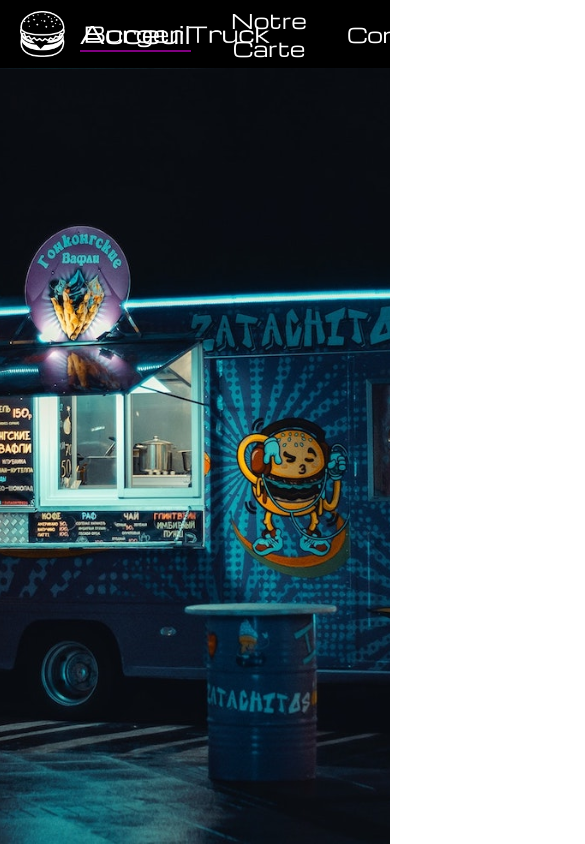
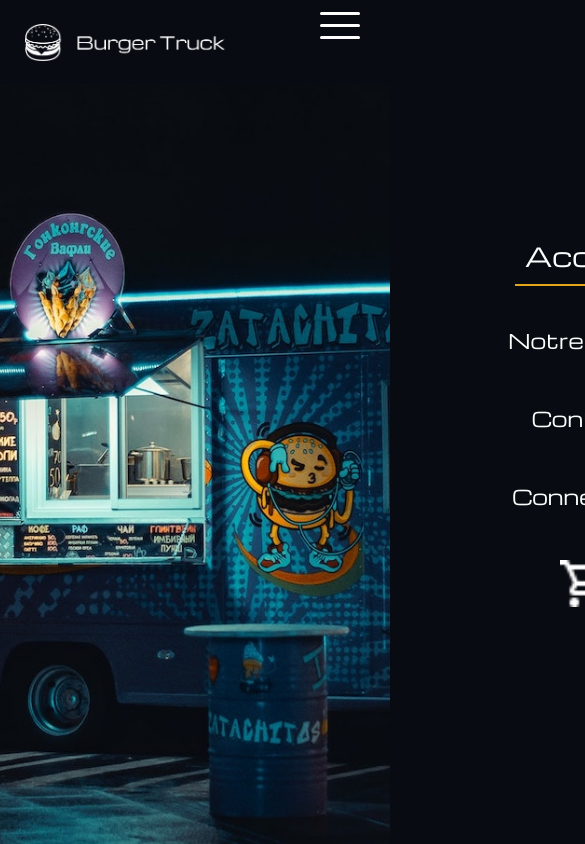
Before and after one commit to J-Banno/burgerTruckProject, a React (Create React App) app in the folder client/: page / in a window 390 px wide. Shown: the top 844 px of the page, 585 px wide, since content can reach past the window. Built offline with nearby package versions, Linux system fonts and the light colour scheme.

Commit message:
menu burger

```diff
--- a/client/src/components/background/background.css
+++ b/client/src/components/background/background.css
@@ -1,6 +1,14 @@
 .background {
   background-image: url("../../assets/images/background.jpg");
-  height: 92vh;
-  background-size: cover;
+  height: 90vh;
   background-position: center;
+  background-repeat: no-repeat;
+  background-color: #080c12;
 }
+
+@media (max-width: 500px) {
+  .background {
+    background-size: auto 100vh;
+    background-position: center;
+  }
+}
--- a/client/src/components/navbar/navbar.css
+++ b/client/src/components/navbar/navbar.css
@@ -1,12 +1,12 @@
 .navbar {
-  height: 8vh;
+  height: 10vh;
   display: flex;
-  background-color: black;
+  background-color: #080c12;
 }
 
 /* when the page is active */
 .current {
-  border-bottom: solid 2px purple;
+  border-bottom: solid 2px #e4a619;
 }
 .current > li {
   font-size: 24px;
@@ -16,7 +16,7 @@
   display: flex;
   align-items: center;
   justify-content: flex-start;
-  margin-left: 20px;
+  margin-left: 25px;
 }
 .navbarLogo {
   width: 250px;
@@ -26,7 +26,6 @@
   align-items: center;
   justify-content: flex-end;
   width: 100%;
-  margin-right: 20px;
 }
 .navbarLinkContainer {
   text-decoration: none;
@@ -35,18 +34,119 @@
 
 .navbarLinkItem {
   list-style-type: none;
-  color: white;
+  color: #f9fdfb;
   text-align: center;
   margin-bottom: 5px 0px 5px 0px;
   font-size: 20px;
   font-family: "Michroma";
 }
 .navbarCartContainer {
-  display: flex;
-  align-items: center;
-  justify-content: center;
-  margin-right: 20px;
+  border-bottom: none;
 }
 .navbarCart {
+  display: block;
   width: 25px;
 }
+.navbarBurger {
+  width: 40px;
+  height: 40px;
+  background: transparent;
+  border: none;
+  color: inherit;
+}
+/*************
+Medias Queries
+**************/
+
+@media screen and (max-width: 1050px) {
+  .navbarLinkItem {
+    margin-bottom: 5px 0px 5px 0px;
+    font-size: 12px;
+  }
+  .current > li {
+    font-size: 16px;
+  }
+  .navbarLinkContainer {
+    margin: 15px;
+  }
+
+  .navbarLogo {
+    width: 200px;
+  }
+  .navbarCart {
+    width: 20px;
+  }
+}
+
+@media screen and (max-width: 750px) {
+  .navbarLink {
+    flex-direction: column;
+    justify-content: center;
+    align-items: center;
+    position: fixed;
+    right: -100vw;
+    bottom: 0;
+    height: 100vh;
+    padding: 5px;
+    background: #080c12;
+    transition: all 0.8s ease-in-out;
+  }
+  .navbarCart {
+    width: 70px;
+  }
+  .showNav .navbarLink {
+    right: 0;
+    width: 100vw;
+  }
+  .navbarLinkItem {
+    display: block;
+    padding: 10px;
+    font-size: 20px;
+  }
+  .current > li {
+    font-size: 26px;
+  }
+  .navbarBurger {
+    display: block;
+    position: fixed;
+    top: 5px;
+    right: 30px;
+  }
+  .navbarBurger:hover {
+    cursor: pointer;
+  }
+  .burgerLine,
+  .burgerLine::before,
+  .burgerLine::after {
+    display: block;
+    width: 40px;
+    height: 3px;
+    position: relative;
+    border-radius: 3px;
+    background-color: white;
+    transition: all 0.5s ease-in-out;
+  }
+  .burgerLine::before,
+  .burgerLine::after {
+    content: "";
+    position: absolute;
+    left: 0;
+  }
+
+  .burgerLine::before {
+    transform: translateY(-12px);
+  }
+  .burgerLine::after {
+    transform: translateY(12px);
+  }
+  .showNav .burgerLine {
+    background: transparent;
+    width: 0;
+  }
+  .showNav .burgerLine::before {
+    transform: rotate(45deg);
+  }
+  .showNav .burgerLine::after {
+    transform: rotate(-45deg);
+  }
+}
--- a/client/src/components/navbar/navbar.js
+++ b/client/src/components/navbar/navbar.js
@@ -1,12 +1,19 @@
 import React from "react";
+import { useState } from "react";
 import { NavLink } from "react-router-dom";
 import "./navbar.css";
 import Logo from "../../assets/images/Logo.png";
 import Cart from "../../assets/images/cart.png";
 
 function Navbar() {
+  const [showLinks, setShowLinks] = useState(false);
+
+  const handleShowLinks = () => {
+    setShowLinks(!showLinks);
+  };
+
   return (
-    <nav className="navbar">
+    <nav className={`navbar ${showLinks ? "showNav" : "hideNav"}`}>
       {/***** Logo *****/}
       <div className="navbarLogoContainer">
         <img src={Logo} alt="logo" className="navbarLogo" />
@@ -48,15 +55,20 @@ function Navbar() {
         >
           <li className="navbarLinkItem ">Connection</li>
         </NavLink>
+        <NavLink
+          exact
+          activeClassName="current"
+          to="/"
+          className="navbarLinkContainer navbarCartContainer"
+        >
+          <img src={Cart} alt="cart" className="navbarLinkItem navbarCart" />
+        </NavLink>
       </ul>
-      <NavLink
-        exact
-        activeClassName="current"
-        to="/"
-        className="navbarCartContainer"
-      >
-        <img src={Cart} alt="cart" className="navbarCart" />
-      </NavLink>
+
+      {/***** Menu Burger *****/}
+      <button className="navbarBurger" onClick={handleShowLinks}>
+        <span className="burgerLine"></span>
+      </button>
     </nav>
   );
 }
```
